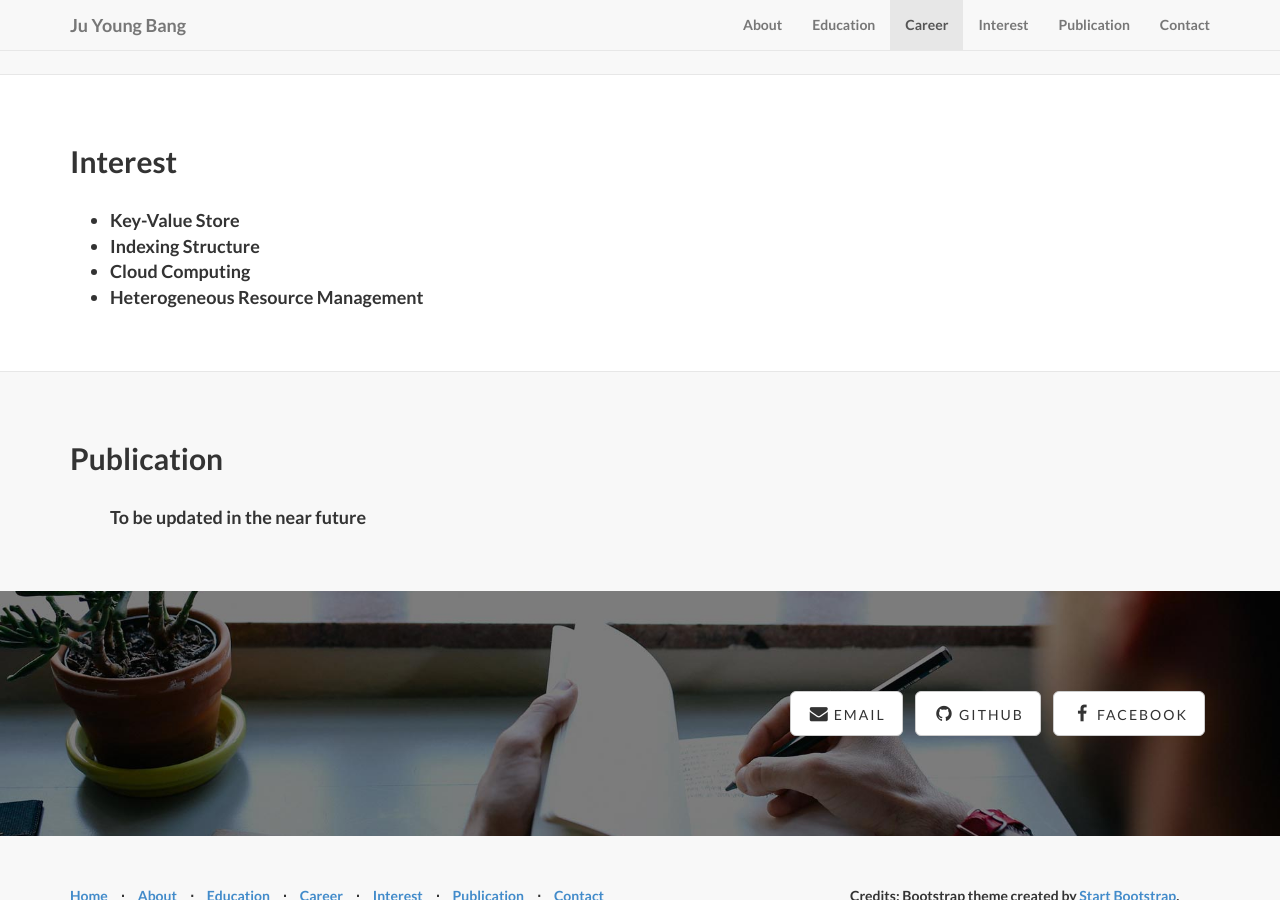
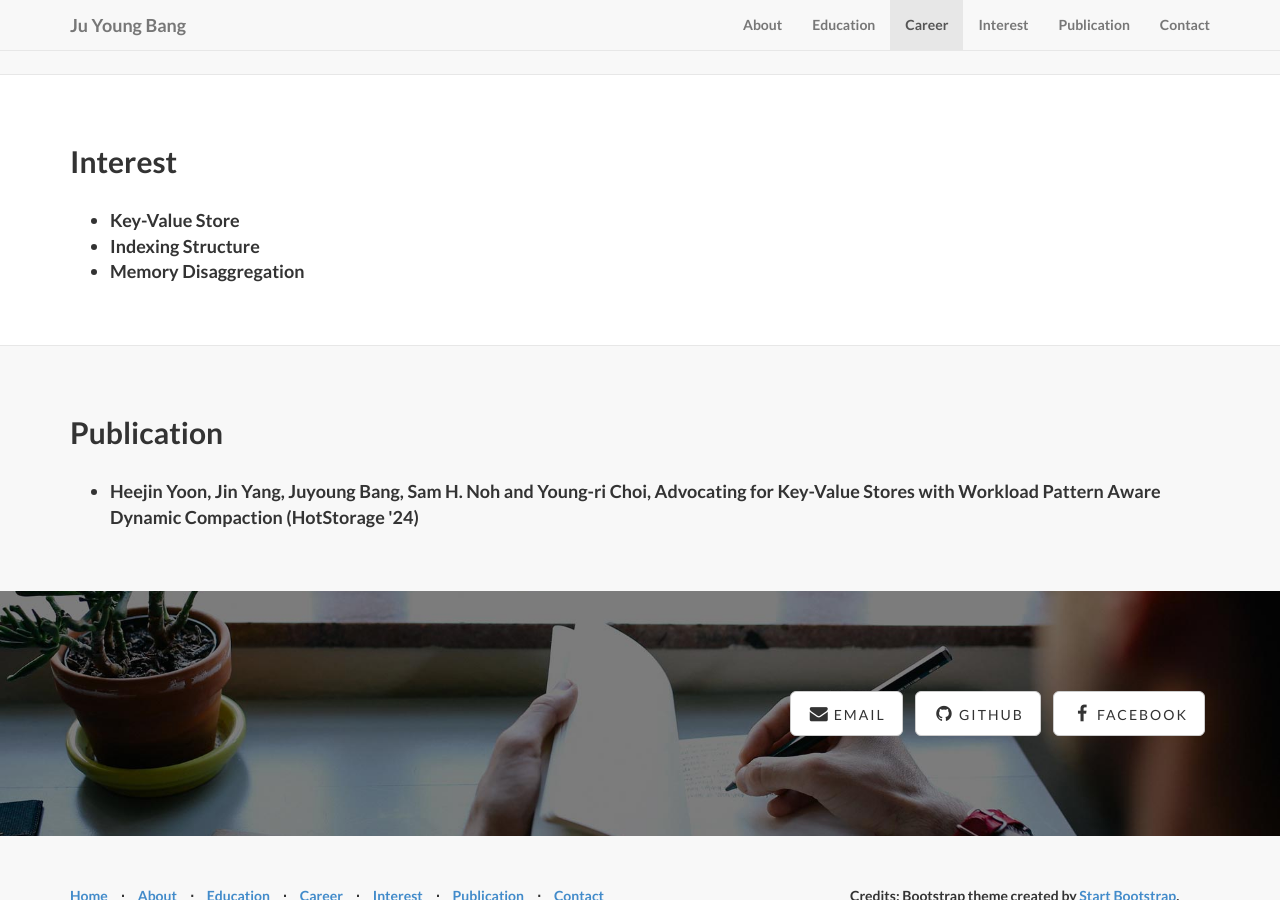
Before and after one commit to juyoungbang/juyoungbang.github.io, a Jekyll site: the page built from index.html, in a window 1280 px wide and 900 px high, scrolled down 1789 px. Built offline with Jekyll 4.4.1, drawn with Linux system fonts in a browser that asks for light colours.

Commit message:
Update interest/publication

```diff
--- a/_includes/interest.html
+++ b/_includes/interest.html
@@ -8,8 +8,7 @@
                 <ul style="font-size:18px;">
                     <li>Key-Value Store</li>
                     <li>Indexing Structure</li>
-                    <li>Cloud Computing</li>
-                    <li>Heterogeneous Resource Management</li>
+                    <li>Memory Disaggregation</li>
                 </ul>
             </div>
         </div>
--- a/_includes/publication.html
+++ b/_includes/publication.html
@@ -6,7 +6,7 @@
                 <h2>Publication</h2>
                 <br />
                 <ul style="font-size:18px;">
-                    To be updated in the near future
+                    <li>Heejin Yoon, Jin Yang, <strong>Juyoung Bang</strong>, Sam H. Noh and Young-ri Choi, Advocating for Key-Value Stores with Workload Pattern Aware Dynamic Compaction (HotStorage '24)</li>
                 </ul>
             </div>
         </div>
```
